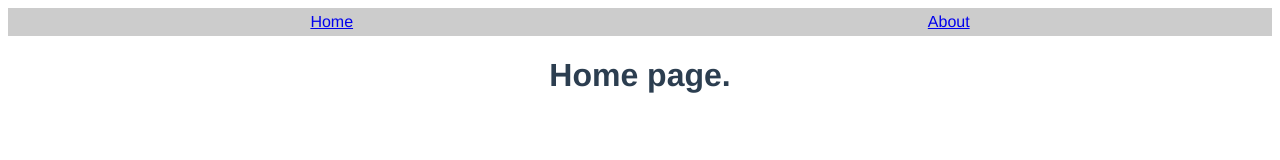
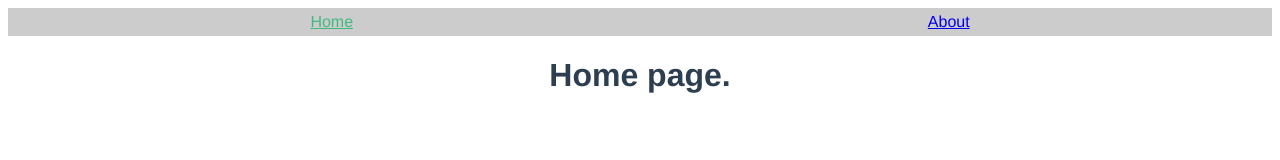
Before and after one commit to Hristo-Nikodimov-Nenkov/mevn-heroku-template, a Vue app in the folder client/: page / in a window 1280 px wide. Shown: the top 160 px of the page. Built offline with nearby package versions, Linux system fonts and the light colour scheme.

Commit message:
- Added - Current navigation link color #42b983

```diff
--- a/client/src/components/common/NavMenu.vue
+++ b/client/src/components/common/NavMenu.vue
@@ -32,6 +32,10 @@ nav {
   padding: 5px 15px;
 }
 
+nav a.router-link-exact-active {
+  color: #42b983;
+}
+
 @media screen and (max-width: 500px) {
   nav {
     display: flex;
```
